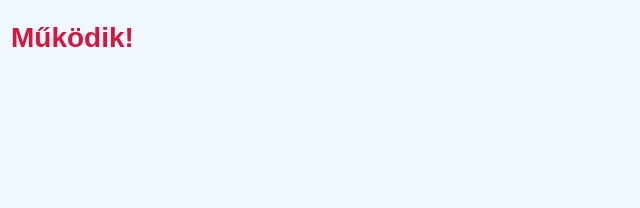
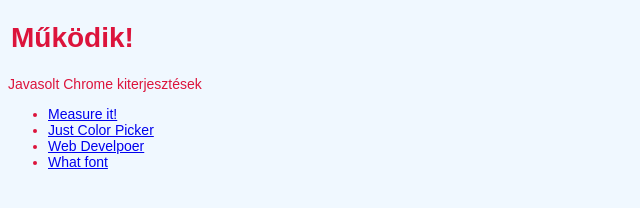
Before and after one commit to szolarisz/szolarisz.github.io, a plain HTML site: page index.html in a window 1280 px wide. Shown: the whole page, without its empty margins (0-640 px from the left). Drawn offline with Linux system fonts and the light colour scheme.

Commit message:
chrome kiterjesztések

```diff
--- a/index.html
+++ b/index.html
@@ -8,6 +8,13 @@
 
 <body>
     <h1>Működik!</h1>
+    <p>Javasolt Chrome kiterjesztések</p>
+    <ul>
+        <li><a href="https://chrome.google.com/webstore/detail/measure-it/jocbgkoackihphodedlefohapackjmna?hl=en-US" target="_blank">Measure it!</a></li>
+        <li><a href="https://chrome.google.com/webstore/detail/just-color-picker/eimbhjnmkapfcaibnmnefclolghnaalk/related?hl=en-US" target="_blank">Just Color Picker</a></li>
+        <li><a href="https://chrome.google.com/webstore/detail/web-developer/bfbameneiokkgbdmiekhjnmfkcnldhhm?hl=en-US" target="_blank">Web Develpoer</a></li>
+        <li><a href="https://chrome.google.com/webstore/detail/what-font-find-font/djgfpbegnihdgbngpmhjnlchgglngcdn?hl=en-US" target="_blank">What font</a></li>
+    </ul>
 </body>
 
 </html>
```
